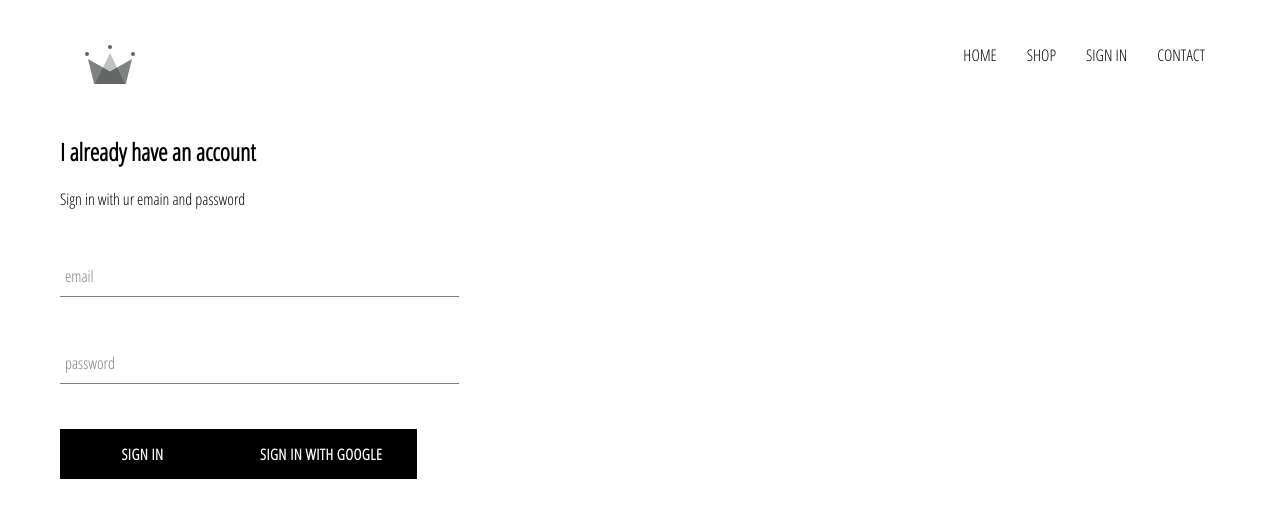
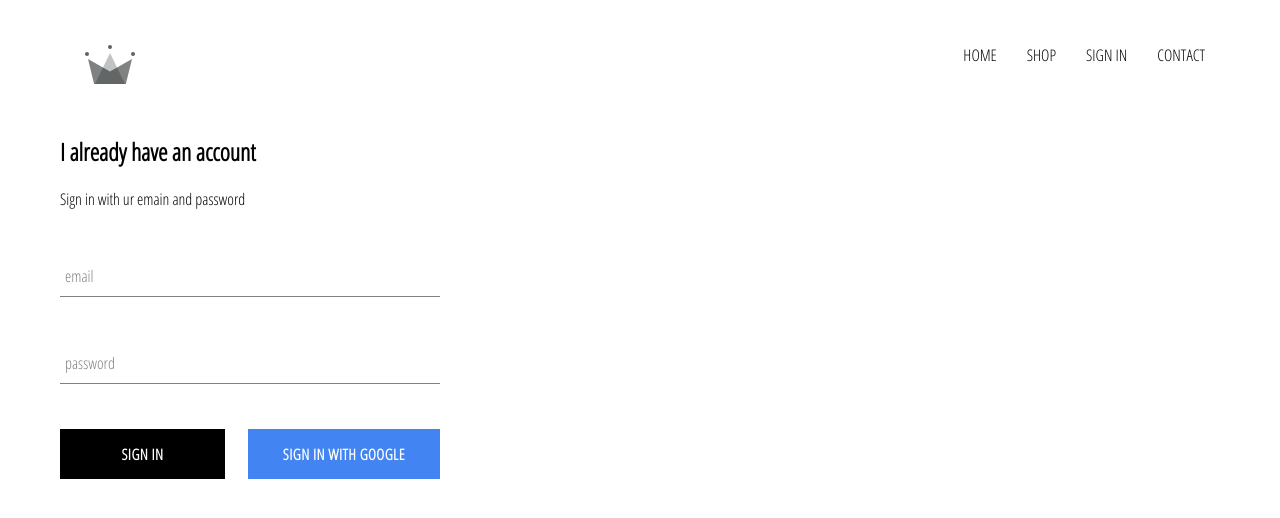
Before and after one commit to prafful0026/rdy-clothing, a React (Create React App) app: page /signin in a window 1280 px wide. Shown: the top 518 px of the page. Built offline with nearby package versions, Linux system fonts and the light colour scheme; no server answers.

Commit message:
sign in page and custom button edited

```diff
--- a/src/App.css
+++ b/src/App.css
@@ -7,3 +7,6 @@
     text-decoration: none;
     color: #000;
 }
+*{
+    box-sizing: border-box;
+}
--- a/src/App.js
+++ b/src/App.js
@@ -1,13 +1,29 @@
 import './App.css';
+import React from "react"
 import Homepage from "./pages/homepage/homepage-component.jsx";
 import { Route, Switch } from "react-router-dom";
 import ShopPage from "./pages/shop/shop-component.jsx";
 import Header from "./components/header-component/header-component.jsx"
 import  SignInAndSignUpPage from "./pages/sign-in-and-sign-up/sign-in-and-sign-up-component.jsx"
-function App() {
+import { auth } from "./firebase/firebase-utils.js";
+class App extends React.Component {
+  constructor(){
+    super();
+    this.state={
+      currentUser:null
+    };
+  }
+  unSubscribeFromAuth=null;
+  componentDidMount(){
+  this.unSubscribeFromAuth=  auth.onAuthStateChanged(user=>{this.setState({currentUser:user});})
+  }
+  componentWillUnmount(){
+    this.unSubscribeFromAuth();
+  }
+  render(){
     return (
       <div>
-      <Header />
+        <Header currentUser={this.state.currentUser} />
         <Switch>
           <Route exact path="/signin" component={ SignInAndSignUpPage}  />
           <Route exact path="/" component={Homepage} />
@@ -20,4 +36,6 @@
     );
   }
 
+}
+
 export default App;
--- a/src/components/custom-button/custom-button-component.jsx
+++ b/src/components/custom-button/custom-button-component.jsx
@@ -1,9 +1,9 @@
 import React from "react"
 import "./custom-button-styles.scss"
 
-const CustomButton=({children,...otherProps})=>{
+const CustomButton=({children,isGoogleSignIn,...otherProps})=>{
 return(
-    <button className="custom-button"{...otherProps}>
+    <button className={`${isGoogleSignIn ? 'google-sign-in' :''} custom-button`}{...otherProps}>
         {children}
     </button>
 )
--- a/src/components/custom-button/custom-button-styles.scss
+++ b/src/components/custom-button/custom-button-styles.scss
@@ -19,4 +19,13 @@
       color: black;
       border: 1px solid black;
     }
+
+  &.google-sign-in {
+    background-color: #4285f2;
+    color: white;
+    &:hover{
+      background-color: #357ae8;
+      border: none;
+    }
   }
+  }
--- a/src/components/header-component/header-component.jsx
+++ b/src/components/header-component/header-component.jsx
@@ -2,8 +2,9 @@
 import "./header-styles.scss"
 import { ReactComponent as Logo } from "../../assets/logo.svg";
 import { Link } from "react-router-dom"
+import { auth } from "../../firebase/firebase-utils.js";
 
-const Header = () => {
+const Header = ({currentUser}) => {
     return (
 
         <div className="header">
@@ -18,9 +19,12 @@
                     <Link className="option" to="/shop">
                         SHOP
            </Link>
-                    <Link className="option" to="/signin">
-                        SIGN IN
-           </Link>
+                  {
+                      currentUser ?
+                      <Link className="option" onClick={()=>{auth.signOut()}}>SIGN OUT</Link>
+                      :
+                      <Link className="option" to="/signin">SIGN IN</Link>
+                  }
                     <Link className="option" to="/contact">
                         CONTACT
            </Link>
--- a/src/components/header-component/header-styles.scss
+++ b/src/components/header-component/header-styles.scss
@@ -20,6 +20,7 @@
 
       .option {
         padding: 10px 15px;
+       cursor: pointer;
       }
     }
   }
--- a/src/components/sign-in/sign-in-component.jsx
+++ b/src/components/sign-in/sign-in-component.jsx
@@ -27,8 +27,11 @@
                 <form action="">
                 <FormInput label='email' handleChange={this.handleChange} value={this.state.email} name="email" type="email" required/>
                 <FormInput label="password" handleChange={this.handleChange} value={this.state.password} name="password" type="password" required/>
+                <div className="buttons">
                 <CustomButton type="submit">Sign In</CustomButton>
-                <CustomButton onClick={signInWithGoogle}>{' '}Sign In With Google{' '}</CustomButton>
+                <CustomButton onClick={signInWithGoogle} isGoogleSignIn>{' '}Sign In With Google{' '}</CustomButton>
+                </div>
+
                 </form>
             </div>
         )
--- a/src/components/sign-in/sign-in-styles.scss
+++ b/src/components/sign-in/sign-in-styles.scss
@@ -1,5 +1,5 @@
 .sign-in{
-    width: 30vw;
+    width: 380px;
     display: flex;
     flex-direction: column;
 
@@ -7,4 +7,8 @@
 margin: 10px 0;
 
 }
+.buttons{
+    display: flex;
+    justify-content: space-between;
 }
+}
```
Also changed, not shown: 2 other files (tests, documents, lock files or other folders). Lines whose indentation alone changed are shown as unchanged.
